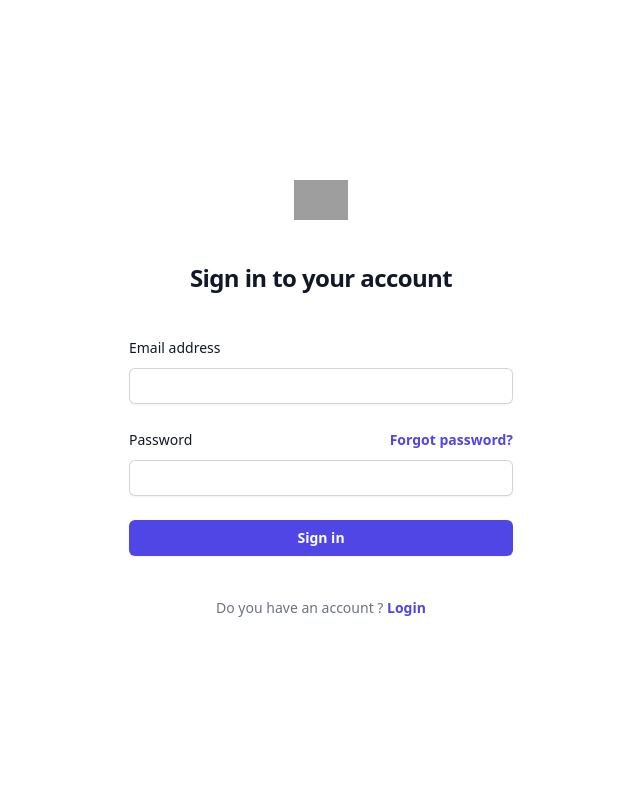
After one commit to akram1903/carRentalWebsite, a PHP site: page /SignUp.php in a window 1280 px wide. The commit adds this page. Shown: the whole page, without its empty margins (319-959 px from the left). Run offline with PHP 8.4, Linux system fonts and the light colour scheme; some web fonts are replaced; grey boxes are pictures that could not be loaded.

Commit message:
classes OOP and handle login file

```diff
--- /dev/null
+++ b/public/SignUp.php
@@ -0,0 +1,51 @@
+<!DOCTYPE html>
+<html lang="en" class="h-full bg-white">
+<head>
+    <meta charset="UTF-8">
+    <meta name="viewport" content="width=device-width, initial-scale=1.0">
+    <title>Document</title>
+    <link rel="stylesheet" href="styles.css">
+    <link rel="stylesheet" href="https://rsms.me/inter/inter.css">
+</head>
+<body class="h-full">
+<div class="flex min-h-full flex-col justify-center px-6 py-12 lg:px-8">
+    <div class="sm:mx-auto sm:w-full sm:max-w-sm">
+      <img class="mx-auto h-10 w-auto" src="https://tailwindui.com/img/logos/mark.svg?color=indigo&shade=600" alt="Your Company">
+      <h2 class="mt-10 text-center text-2xl font-bold leading-9 tracking-tight text-gray-900">Sign in to your account</h2>
+    </div>
+
+    <div class="mt-10 sm:mx-auto sm:w-full sm:max-w-sm">
+      <form class="space-y-6" action="#" method="POST">
+        <div>
+          <label for="email" class="block text-sm font-medium leading-6 text-gray-900">Email address</label>
+          <div class="mt-2">
+            <input id="email" name="email" type="email" autocomplete="email" required class="block w-full rounded-md border-0 py-1.5 text-gray-900 shadow-sm ring-1 ring-inset ring-gray-300 placeholder:text-gray-400 focus:ring-2 focus:ring-inset focus:ring-indigo-600 sm:text-sm sm:leading-6">
+          </div>
+        </div>
+
+        <div>
+          <div class="flex items-center justify-between">
+            <label for="password" class="block text-sm font-medium leading-6 text-gray-900">Password</label>
+            <div class="text-sm">
+              <a href="#" class="font-semibold text-indigo-600 hover:text-indigo-500">Forgot password?</a>
+            </div>
+          </div>
+          <div class="mt-2">
+            <input id="password" name="password" type="password" autocomplete="current-password" required class="block w-full rounded-md border-0 py-1.5 text-gray-900 shadow-sm ring-1 ring-inset ring-gray-300 placeholder:text-gray-400 focus:ring-2 focus:ring-inset focus:ring-indigo-600 sm:text-sm sm:leading-6">
+          </div>
+        </div>
+
+        <div>
+          <button type="submit" class="flex w-full justify-center rounded-md bg-indigo-600 px-3 py-1.5 text-sm font-semibold leading-6 text-white shadow-sm hover:bg-indigo-500 focus-visible:outline focus-visible:outline-2 focus-visible:outline-offset-2 focus-visible:outline-indigo-600">Sign in</button>
+        </div>
+      </form>
+
+      <p class="mt-10 text-center text-sm text-gray-500">
+      Do you have an account ?
+        <a href="index.php" class="font-semibold leading-6 text-indigo-600 hover:text-indigo-500">Login</a>
+      </p>
+    </div>
+  </div>
+
+</body>
+</html>
```
Also changed, not shown: public/classesOop.php (added, +71 -0 lines), public/config.php (added, +9 -0 lines), public/handleLogin.php (added, +34 -0 lines), public/index.php (renamed from public/index.html, +5 -4 lines).
